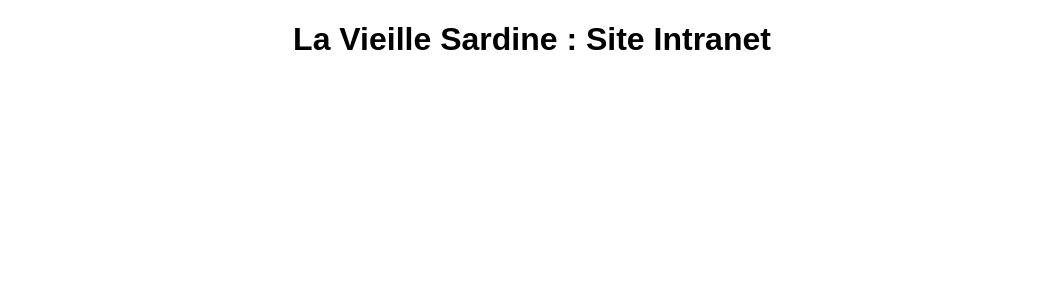
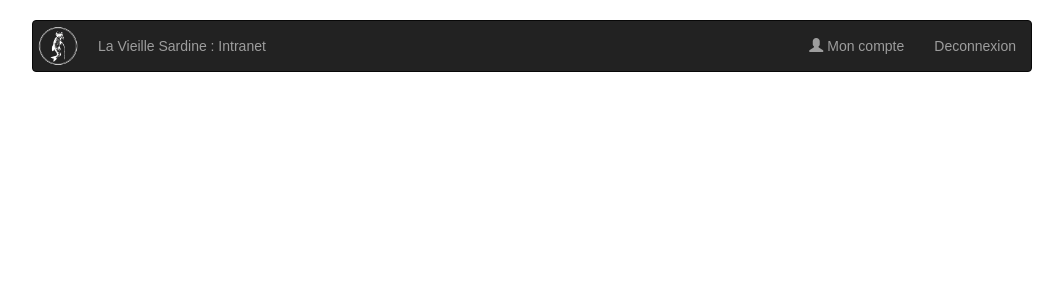
Before and after one commit to victorgx15/sardine, a PHP site: page /adminpage.php in a window 1280 px wide. Shown: the top 300 px of the page, without its empty margins (108-1171 px from the left). Run offline with PHP 8.4, Linux system fonts and the light colour scheme.

Commit message:
Header and Logout added in staff

```diff
--- a/staff/Home.php
+++ b/staff/Home.php
@@ -28,9 +28,11 @@ $bdd = new PDO('mysql:host=localhost;dbname=db;charset=utf8', 'root', '');
     </head>
 
     <body>
-        <!-- Corps de la page -->
-        <h1 id="title_l">La Vieille Sardine</h1>
+
         <div class="container">
+
+            <?php include('header.php'); ?>
+
 			<p> Note: layout will need to be re-designed to be more user-friendly and to look nicer</p>
 			<div class = "search-container">
 				<form name="search" method="post" action="SearchClient.php" autocomplete="off">
--- a/staff/adminpage.php
+++ b/staff/adminpage.php
@@ -9,6 +9,16 @@ session_start();
         <!-- En-tête de la page -->
         <meta charset="utf-8" />
         <link rel="stylesheet" href="staff.css" />
+
+                <!-- Latest compiled and minified CSS -->
+		<link rel="stylesheet" href="https://maxcdn.bootstrapcdn.com/bootstrap/3.3.7/css/bootstrap.min.css">
+
+		<!-- jQuery library -->
+		<script src="https://ajax.googleapis.com/ajax/libs/jquery/3.3.1/jquery.min.js"></script>
+
+		<!-- Latest compiled JavaScript -->
+		<script src="https://maxcdn.bootstrapcdn.com/bootstrap/3.3.7/js/bootstrap.min.js"></script>
+
         <style>
 * {box-sizing: border-box;}
 
@@ -40,10 +50,11 @@ body {
     </head>
 
     <body>
-        <!-- Corps de la page -->
-        <h1 id="title_l">La Vieille Sardine : Site Intranet</h1>
+
+
 
         <?php
+        include('header.php');
         if(isset($_SESSION['status'])){
         	if($_SESSION['status'] == 'A') {
 
@@ -167,14 +178,5 @@ body {
         <?php
         	}}
         ?>
-        <!--
-
-        <div>
-        	<input type="text" name="qte" placeholder="Quantite"><br>
-        	<input type="text" name="couloir" placeholder="Couloir">
-        	<input type="text" name="etagere" placeholder="Etagere"><br>
-        	<input type="text" name="travee" placeholder="Travee">
-        </div>
-    -->
     </body>
 </html>
--- /dev/null
+++ b/staff/header.php
@@ -0,0 +1,14 @@
+<nav class="navbar navbar-inverse" style="margin-top:20px;">
+  <div class="container-fluid">
+    <div class="navbar-header">
+      <a class="navbar-brand" href="#" style="padding:5px;"><img src="logo.png" width="40px"></a>
+    </div>
+    <ul class="nav navbar-nav">
+      <li><a href="#">La Vieille Sardine : Intranet</a></li>
+    </ul>
+    <ul class="nav navbar-nav navbar-right">
+      <li><a href="#"><span class="glyphicon glyphicon-user"></span> Mon compte</a></li>
+      <li><a href="logout.php">Deconnexion</a></li>
+    </ul>
+  </div>
+</nav>
--- /dev/null
+++ b/staff/logout.php
@@ -0,0 +1,6 @@
+<?php
+	session_start();
+	$_SESSION = array();
+	session_destroy();
+	header('Location: index.php');
+?>
```
Also changed, not shown: staff/index.php (+16 -2 lines), staff/logo.png (added).
